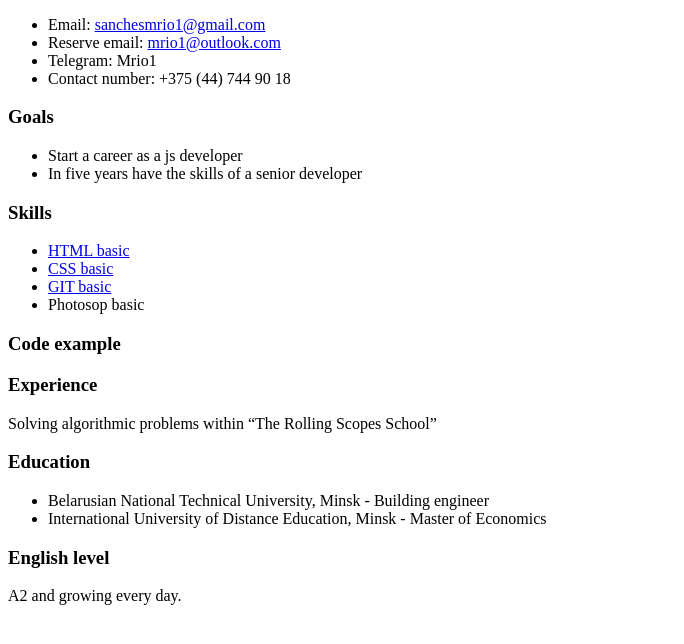
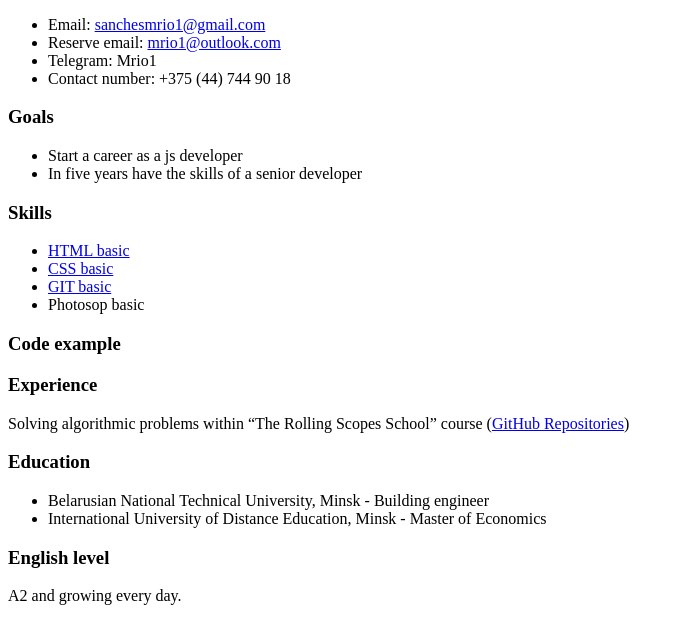
Before and after one commit to Mrio1/rsschool-cv, a plain HTML site: page index.html in a window 1280 px wide. Shown: the part 118-762 px from the top of the page, without its empty margins (0-684 px from the left). Drawn offline with Linux system fonts and the light colour scheme.

Commit message:
feat: add Git - repositiry link

```diff
--- a/index.html
+++ b/index.html
@@ -47,7 +47,7 @@
 
             <section class = "experience">
                 <h3>Experience</h3>
-                <p>Solving algorithmic problems within “The Rolling Scopes School”</p>
+                <p>Solving algorithmic problems within “The Rolling Scopes School” course (<a href = "https://github.com/Mrio1?tab=repositories">GitHub Repositories</a>)</p>
             </section>
 
             <section class = "education">
```
